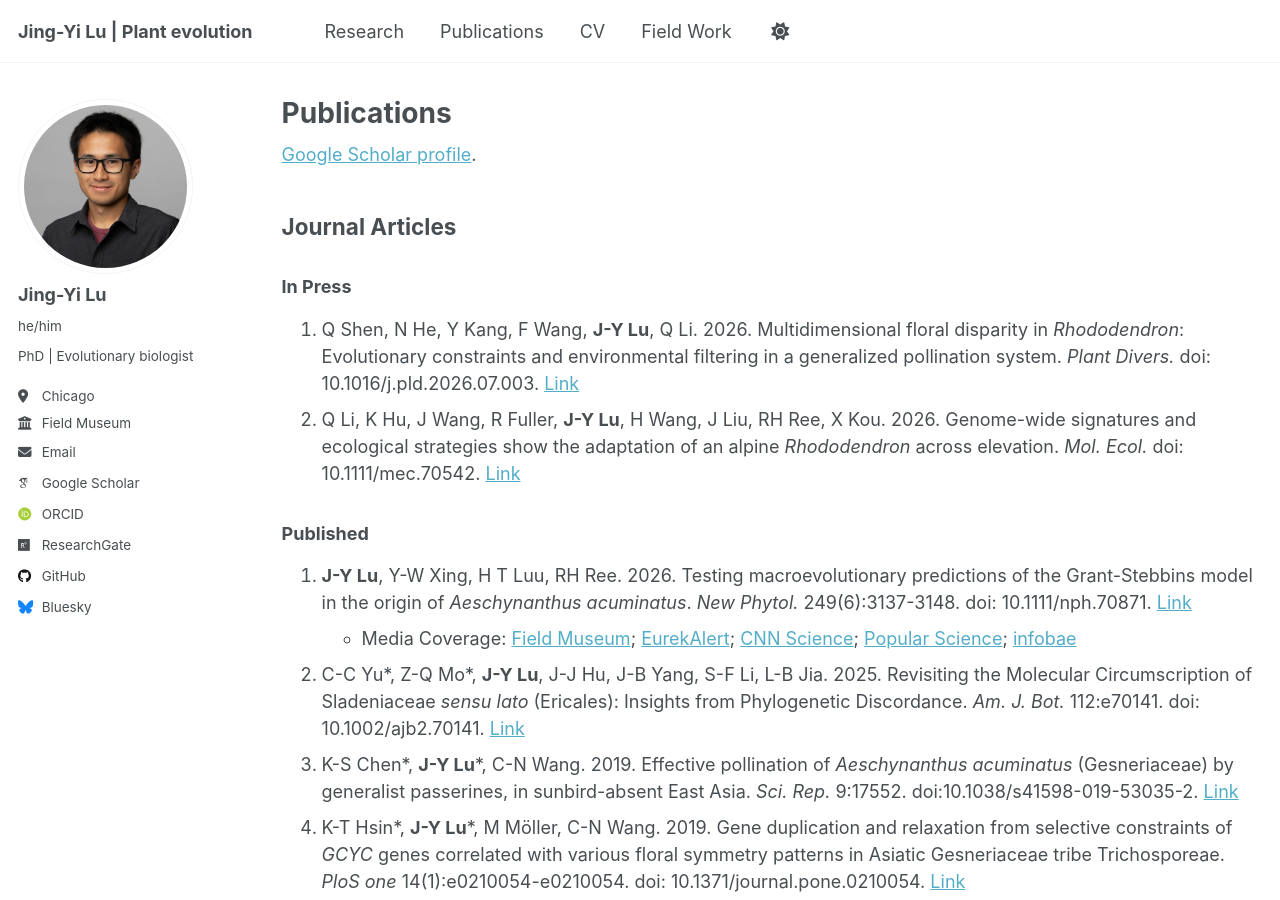
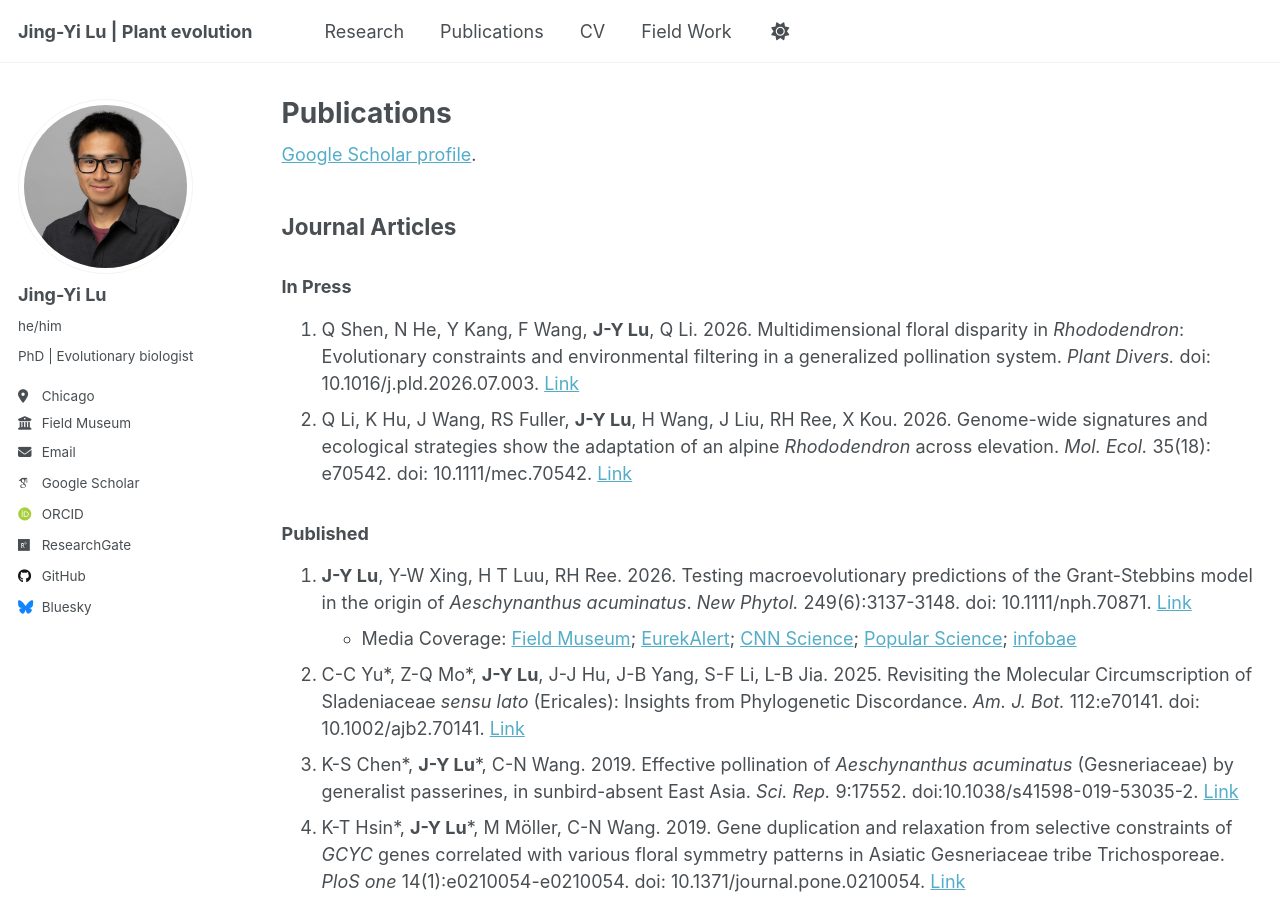
Before and after one commit to jingyilu/jingyilu.github.io, a Jekyll site: the page built from _pages/publications.md, in a window 1280 px wide and 900 px high. Built offline with Jekyll 4.4.1, drawn with Linux system fonts in a browser that asks for light colours; some web fonts are replaced; a script that is not in the unit is left out.

Commit message:
update publications

```diff
--- a/_pages/publications.md
+++ b/_pages/publications.md
@@ -17,7 +17,7 @@
 ### In Press
 
 1. Q Shen, N He, Y Kang, F Wang, **J-Y Lu**, Q Li. 2026. Multidimensional floral disparity in _Rhododendron_: Evolutionary constraints and environmental filtering in a generalized pollination system. _Plant Divers._ doi: 10.1016/j.pld.2026.07.003. [Link](https://doi.org/10.1016/j.pld.2026.07.003)
-2. Q Li, K Hu, J Wang, R Fuller, **J-Y Lu**, H Wang, J Liu, RH Ree, X Kou. 2026. Genome-wide signatures and ecological strategies show the adaptation of an alpine _Rhododendron_ across elevation. _Mol. Ecol._ doi: 10.1111/mec.70542. [Link](https://doi.org/10.1111/mec.70542)
+2. Q Li, K Hu, J Wang, RS Fuller, **J-Y Lu**, H Wang, J Liu, RH Ree, X Kou. 2026. Genome-wide signatures and ecological strategies show the adaptation of an alpine _Rhododendron_ across elevation. _Mol. Ecol._ 35(18): e70542. doi: 10.1111/mec.70542. [Link](https://doi.org/10.1111/mec.70542)
 
 
 ### Published
```
